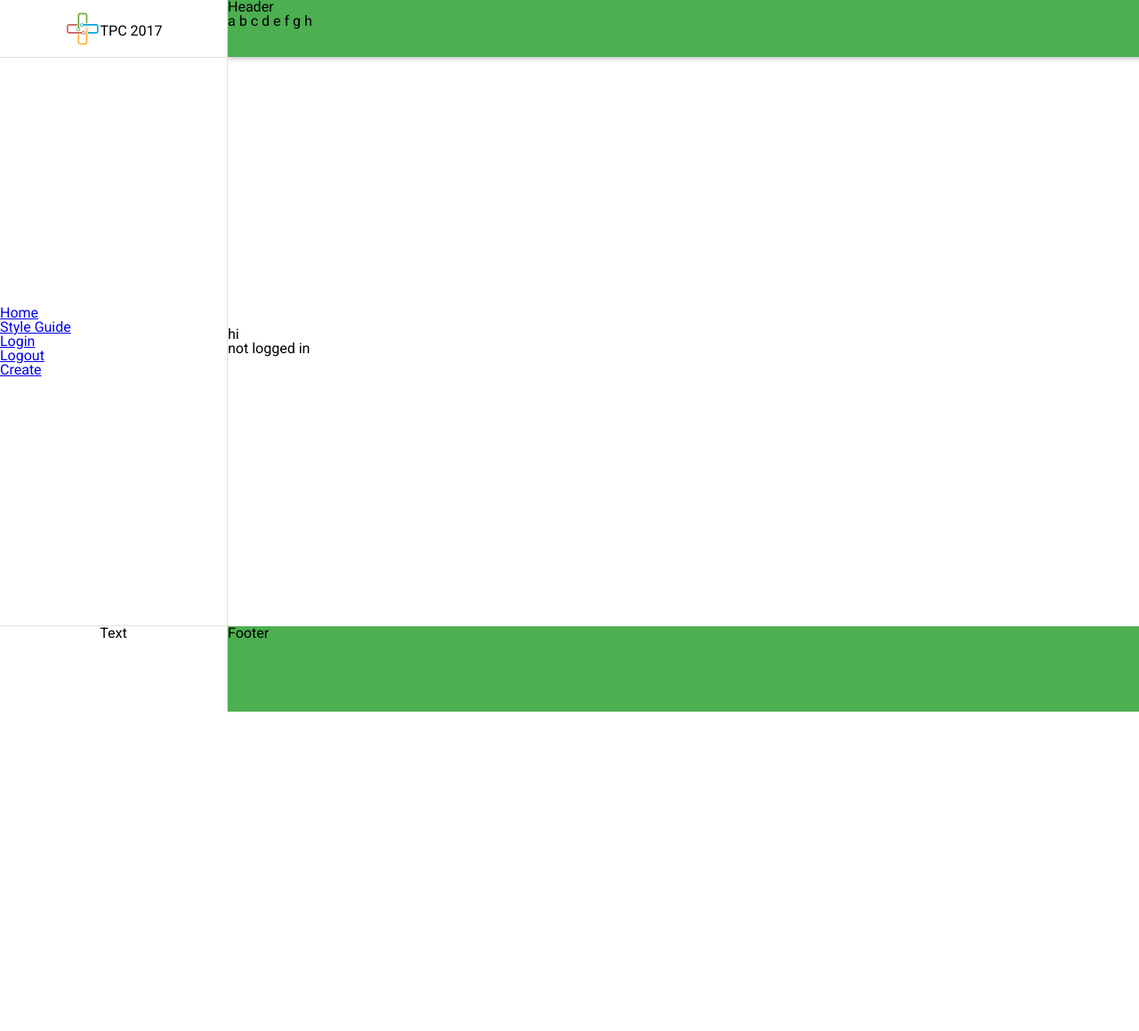
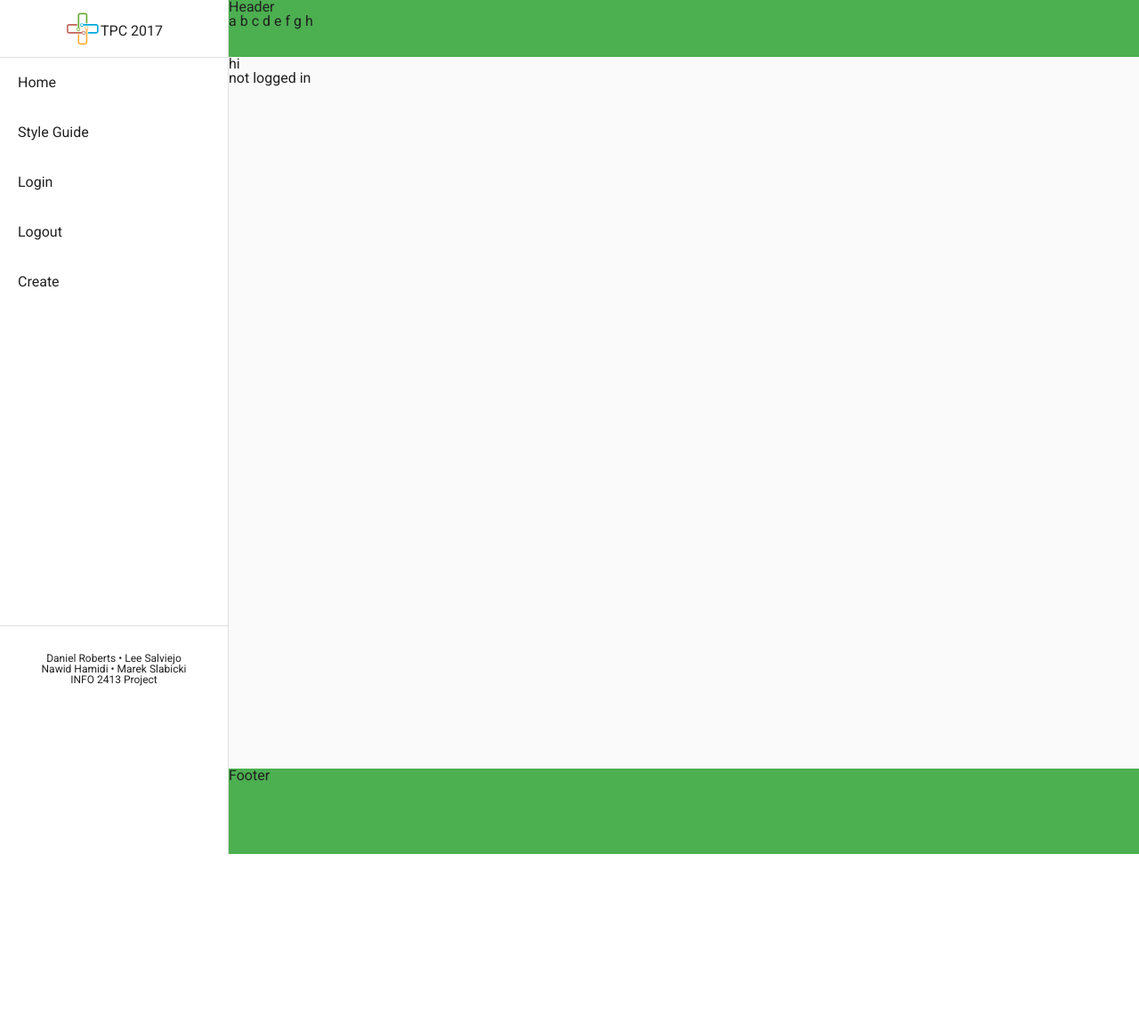
Before and after one commit to thaniri/tpc2017, a PHP site: page /index.php in a window 1280 px wide; the page is wider, and only the part inside the window is pictured. Shown: the top 1159 px of that part at 89% size. After the commit the page ends 960 px from the top of that part, so only its background shows below. Run offline with PHP 8.4, Linux system fonts and the light colour scheme.

Commit message:
made layout presentable on 1920x1080 res

```diff
--- a/create.php
+++ b/create.php
@@ -15,7 +15,9 @@
 		<div id="rightCol">
 			<?php
 				include 'incs/header.php';
+				echo '<main>';
 				include 'incs/mainCreate.php';
+				echo '</main>';
 				include 'incs/footer.php';
 			?>
 		</div>
--- a/css/styles.css
+++ b/css/styles.css
@@ -49,6 +49,10 @@ table {
 	border-spacing: 0;
 }
 
+h1, h2, h3, h4, h5, h6, p, span, div{
+	color:#212121;
+}
+
 /*CLASSES START HERE*/
 
 .colourDemo{
@@ -85,11 +89,15 @@ table {
     background-color:#BBDEFB;
 }
 
+.textColourPrimary{
+	color:#212121;
+}
+
 /*IDS START HERE*/
 
 #leftCol{
 	float:left;
-	height:100%;
+	min-height:100vh;
 	width:256px;
 	overflow: hidden;
 }
@@ -97,6 +105,7 @@ table {
 #topNav{
 	border-bottom: 1px solid #e0e0e0;
 	text-align:center;
+	width:256px;
 }
 
 #topNav img{
@@ -110,16 +119,35 @@ table {
 }
 
 #centerNav{
-	display: flex;
-	flex-direction: column;
-	justify-content: initial;
+	width:256px;
+}
+
+#centerNav li{
+	padding:20px;
+}
+
+#centerNav a{
+	text-decoration: none;
+	color:#212121;
+}
+
+#centerNav li:hover{
+	background-color:#eee;
 }
 
 #botNav{
 	border-top: 1px solid #e0e0e0;
 	text-align:center;
-	position:relative;
+	position:fixed;
 	bottom:0px;
+	width:256px;
+}
+
+#botNav div{
+	font-size:75%;
+	position: relative;
+	top: 50%;
+	transform: translateY(-50%);
 }
 
 #botNav, footer{
@@ -127,39 +155,30 @@ table {
 }
 
 #rightCol{
-	float:right;
-	height:100%;
-	padding-bottom: 99999px;
-    margin-bottom: -99999px;
-	margin-right:-256px;
 	overflow: hidden;
-	width:100%;
-	display: flex;
-	flex-direction: column;
-	justify-content: space-between;
-
+	min-height:100vh;
 }
 
 /*DEFAULT TAG NAMES START HERE*/
 
-body, html{
-  height: 100%;
+main{
+	min-height:100vh;
+	border-left: 1px solid #e0e0e0;
+	background-color:#fafafa;
+}
+
+nav{
+	min-height:100vh;
+	position:fixed;
 }
 
 header{
 	background-color:#4CAF50;
 	box-shadow: 0 2px 5px rgba(0,0,0,.26);
-}
-
-nav{
-	border-right: 1px solid #e0e0e0;
-	min-height:100%;
-	box-sizing:border-box;
-	display: flex;
-	flex-direction: column;
-	justify-content: space-between;
+	border-left: 1px solid #e0e0e0;
 }
 
 footer{
 	background-color:#4CAF50;
+	border-left: 1px solid #e0e0e0;
 }
--- a/incs/nav.php
+++ b/incs/nav.php
@@ -13,7 +13,15 @@ echo'<nav>
 		</ul>
 	</div>
 	<div id="botNav">
-		<p>Text</p>
+		<div>
+			<span>
+				<p>Daniel Roberts • Lee Salviejo</p>
+			</span>
+			<span>
+				<p>Nawid Hamidi • Marek Slabicki</p>
+			</span>
+			<p>INFO 2413 Project</p>
+		</div>
 	</div>
 </nav>';
 ?>
--- a/index.php
+++ b/index.php
@@ -8,15 +8,19 @@
 		<link rel="icon" type="image/ico" href="images/logo.ico"/>
    </head>
     <body>
+        <div id="wrapper">
 			<div id="leftCol">
 				<?php include 'incs/nav.php';?>
 			</div>
 			<div id="rightCol">
 				<?php
 					include 'incs/header.php';
+					echo '<main>';
 					include 'incs/main.php';
+					echo '</main>';
 					include 'incs/footer.php';
 				?>
 			</div>
+		</div>
     </body>
 </html>
--- a/login.php
+++ b/login.php
@@ -15,7 +15,9 @@
 		<div id="rightCol">
 			<?php
 				include 'incs/header.php';
+				echo '<main>';
 				include 'incs/mainLogin.php';
+				echo '</main>';
 				include 'incs/footer.php';
 			?>
 		</div>
--- a/styleguide.php
+++ b/styleguide.php
@@ -14,7 +14,9 @@
 		<div id="rightCol">
 			<?php
 				include 'incs/header.php';
+				echo '<main>';
 				include 'incs/mainStyleGuide.php';
+				echo '</main>';
 				include 'incs/footer.php';
 			?>
 		</div>
```
Lines whose indentation alone changed are shown as unchanged.
